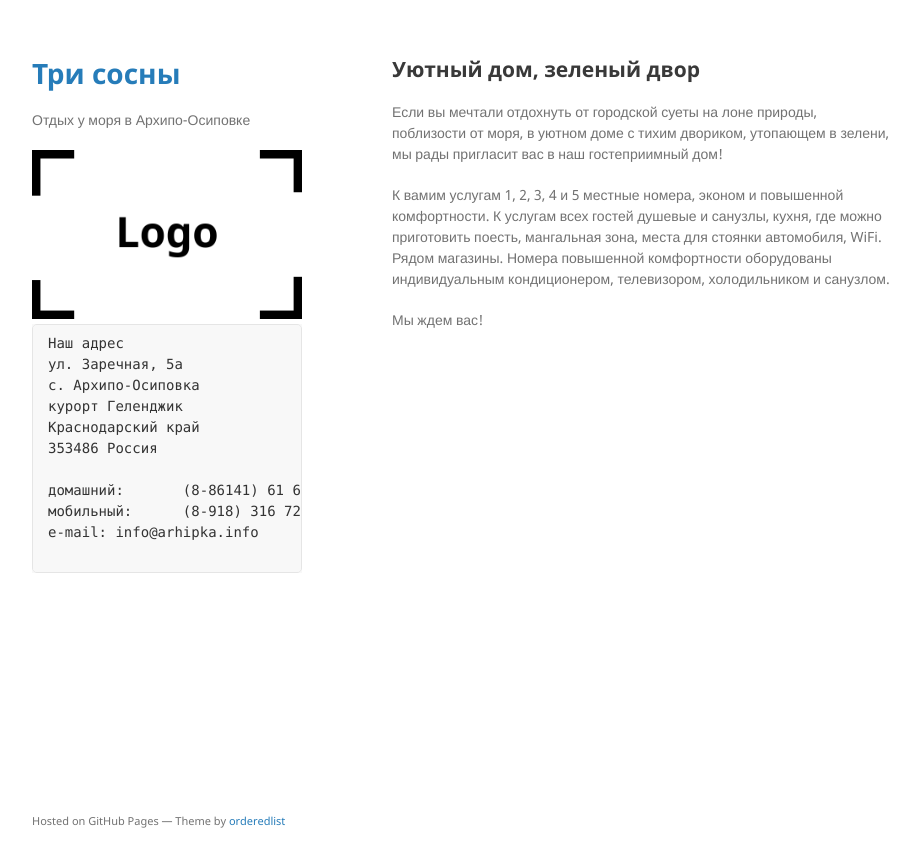
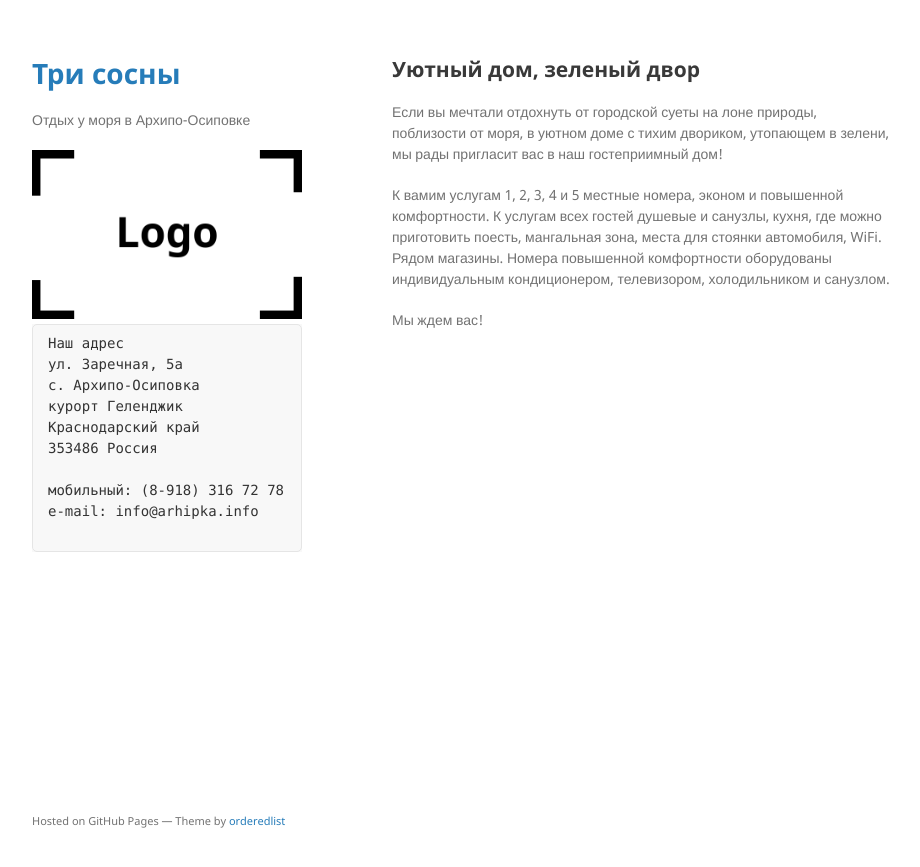
Before and after one commit to 3sosny/3sosny.github.io, a Jekyll site: the page built from index.md, in a window 1280 px wide. Shown: the top 867 px of the page, without its empty margins (178-1098 px from the left). Built offline with Jekyll 4.4.1, drawn with Linux system fonts in a browser that asks for light colours; our own code applies the rules of GitHub Pages for plain Markdown files.

```diff
--- a/_layouts/default.html
+++ b/_layouts/default.html
@@ -38,8 +38,7 @@
 Краснодарский край
 353486 Россия
 
-домашний:	(8-86141) 61 61 2
-мобильный:	(8-918) 316 72 78
+мобильный: (8-918) 316 72 78
 e-mail:	info@arhipka.info
       </pre>
       </div>
```
